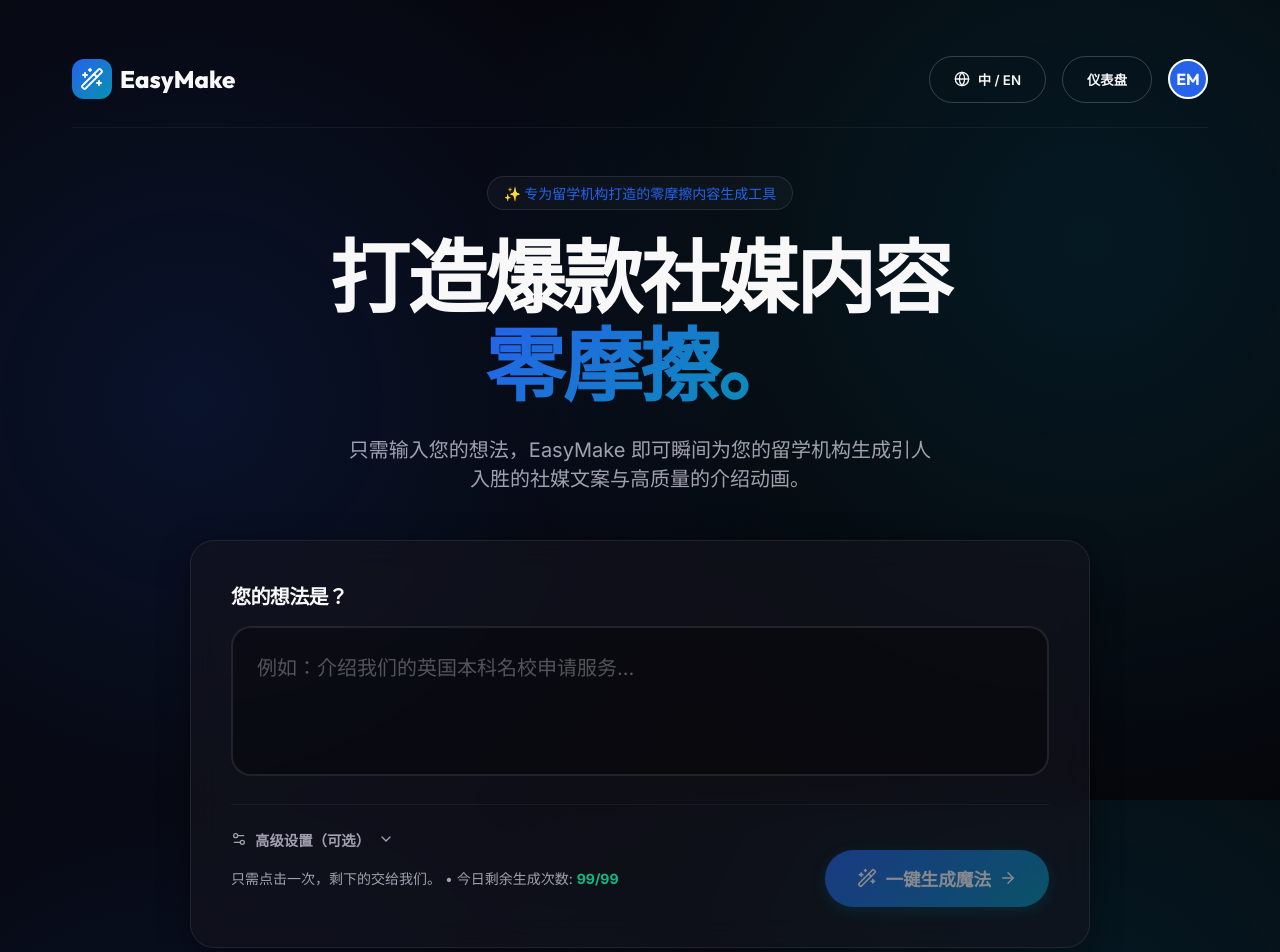
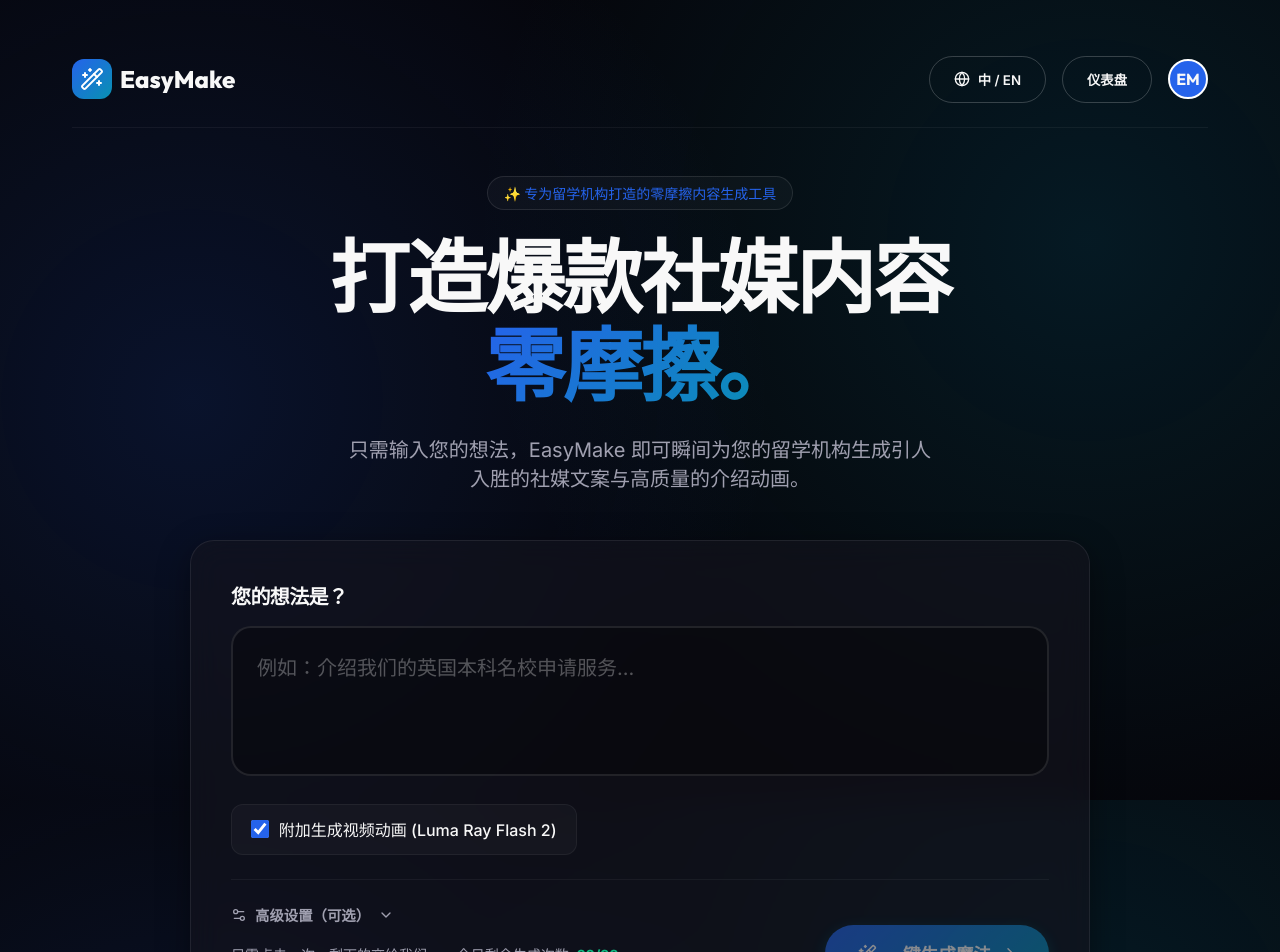
Before and after one commit to Jamie12355/EasyMake, a React (Vite) app: page / in a window 1280 px wide. Shown: the top 952 px of the page. Built offline with nearby package versions, Linux system fonts and the light colour scheme.

Commit message:
feat: add frontend toggle to independently generate text without video

```diff
--- a/src/App.jsx
+++ b/src/App.jsx
@@ -72,6 +72,7 @@
     limitReached: "今日额度已用完",
     limitReachedDesc: "为控制 API 成本，每个用户每天最多生成 99 次 (搭载 Luma Ray Flash 2 混合渲染模型)",
     generationsLeft: "今日剩余生成次数:",
+    genVideoLabel: "附加生成视频动画 (Luma Ray Flash 2)",
   },
   en: {
     dashboard: "Dashboard",
@@ -140,6 +141,7 @@
     limitReached: "Daily Limit Reached",
     limitReachedDesc: "To control API costs, each user is limited to 99 generations per day (using Luma Ray Flash 2)",
     generationsLeft: "Daily generations remaining:",
+    genVideoLabel: "Also Generate Animation (Luma Ray Flash 2)",
   }
 };
 
@@ -163,6 +165,7 @@
     cta: false
   });
   const [generationsUsed, setGenerationsUsed] = useState(0);
+  const [generateVideoEnabled, setGenerateVideoEnabled] = useState(true);
 
   const t = i18n[lang];
 
@@ -212,6 +215,7 @@
         videoUrl: null
       });
 
+      if (generateVideoEnabled) {
         setStatus("generating_video");
 
         // 2. Generate Video via Luma Ray Flash 2
@@ -221,6 +225,7 @@
           ...prev,
           videoUrl: finalVideoUrl || "/uk_university_ad.png" // Fallback if no URL returned somehow
         }));
+      }
 
       setStatus("completed");
 
@@ -259,6 +264,7 @@
           </div>
 
           {/* Video Generation Step */}
+          {generateVideoEnabled && (
             <div className={`status-card ${status === 'generating_video' ? 'active-video' : status === 'completed' ? 'active' : 'inactive'}`}>
               <div className={`status-icon ${status === 'generating_video' ? 'pulse' : status === 'completed' ? 'success' : ''}`}>
                 {status === 'completed' ? <CheckCircle2 size={20} color="white" /> : <Video size={20} color="white" />}
@@ -268,6 +274,7 @@
                 <p>{t.statusVidDesc}</p>
               </div>
             </div>
+          )}
         </div>
       </div>
     );
@@ -277,7 +284,7 @@
     if (!result || status === "idle" || status === "generating_text") return null;
 
     return (
-      <div className="result-grid animate-fade-in mt-12">
+      <div className={`result-grid animate-fade-in mt-12 ${!generateVideoEnabled ? 'single-col' : ''}`}>
         {/* Text Result */}
         <div className="glass-panel flex-col flex">
           <div className="flex justify-between items-center mb-6">
@@ -299,6 +306,7 @@
         </div>
 
         {/* Video Result */}
+        {generateVideoEnabled && (
           <div className="glass-panel flex-col flex">
             <div className="flex justify-between items-center mb-6">
               <h3 className="card-title m-0">
@@ -338,6 +346,7 @@
               )}
             </div>
           </div>
+        )}
       </div>
     );
   };
@@ -393,6 +402,18 @@
               value={idea}
               onChange={(e) => setIdea(e.target.value)}
             />
+
+            <div style={{ marginTop: '1.5rem', display: 'flex', alignItems: 'center' }}>
+              <label style={{ display: 'flex', alignItems: 'center', gap: '0.6rem', color: 'var(--text-primary)', fontSize: '1rem', cursor: 'pointer', fontWeight: 500, background: 'rgba(255,255,255,0.03)', padding: '0.8rem 1.2rem', borderRadius: '12px', border: '1px solid rgba(255,255,255,0.05)' }}>
+                <input
+                  type="checkbox"
+                  checked={generateVideoEnabled}
+                  onChange={(e) => setGenerateVideoEnabled(e.target.checked)}
+                  style={{ width: '18px', height: '18px', accentColor: 'var(--accent-primary)', cursor: 'pointer' }}
+                />
+                {t.genVideoLabel}
+              </label>
+            </div>
 
             <div style={{ marginTop: '1.5rem', borderTop: '1px solid rgba(255,255,255,0.05)', paddingTop: '1.5rem' }}>
               <button
--- a/src/index.css
+++ b/src/index.css
@@ -325,6 +325,13 @@
   .result-grid {
     grid-template-columns: 1fr 1fr;
   }
+
+  .result-grid.single-col {
+    grid-template-columns: 1fr;
+    max-width: 800px;
+    margin-left: auto;
+    margin-right: auto;
+  }
 }
 
 .card-title {
```
Lines whose indentation alone changed are shown as unchanged.
